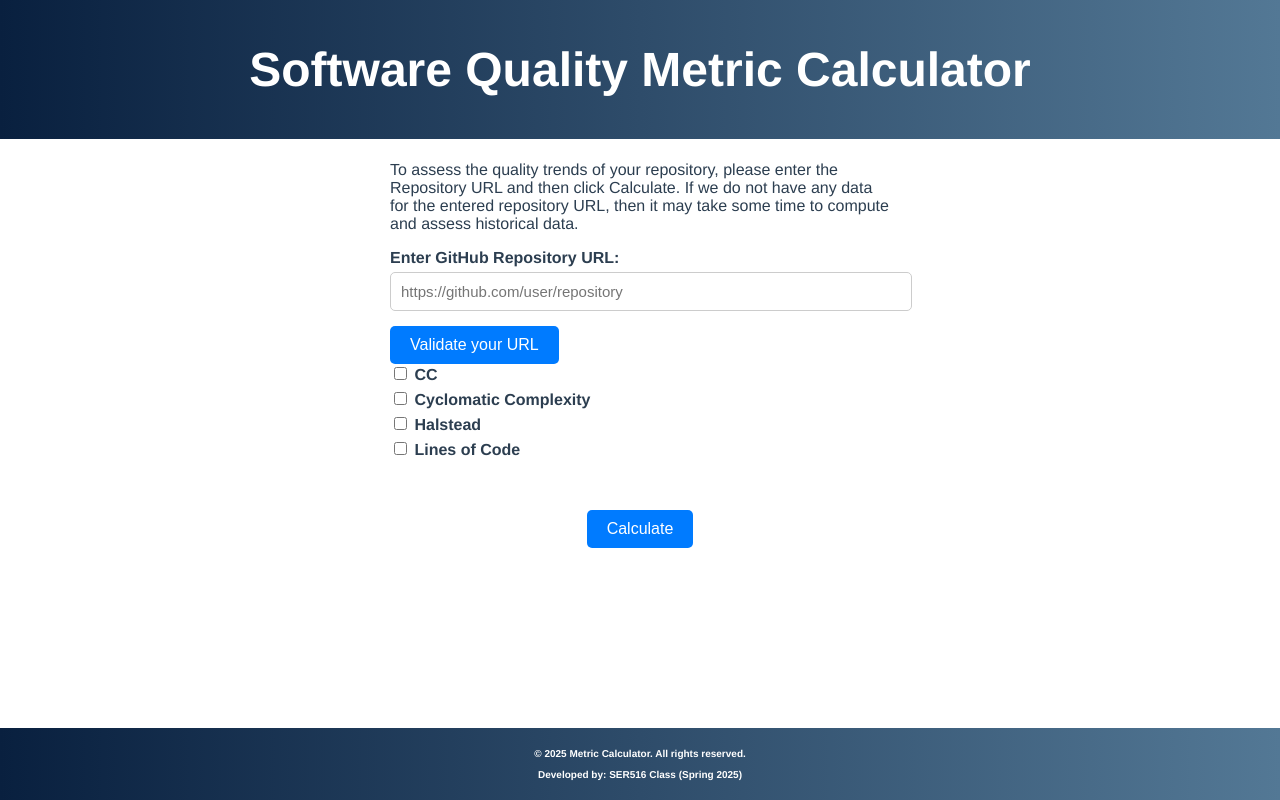
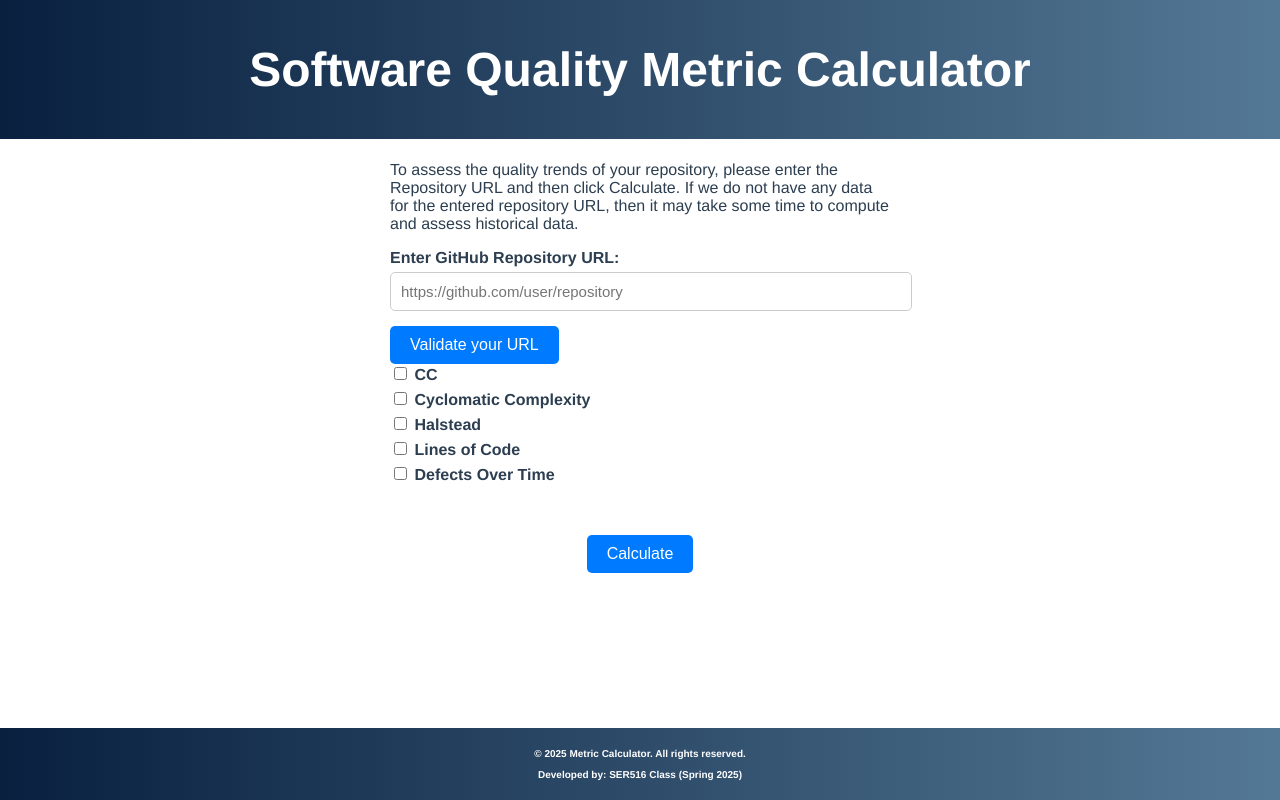
Before and after one commit to agarasia/SER516_Spring25_Teams_3_and_4_Frontend, a Vue app in the folder FrontEnd/: page / in a window 1280 px wide. Both pictures are taken after a click on the button "Calculator". Built offline with nearby package versions, Linux system fonts and the light colour scheme.

Commit message:
LOC and DOT integrated now

```diff
--- a/FrontEnd/src/components/HomeScreen.vue
+++ b/FrontEnd/src/components/HomeScreen.vue
@@ -22,6 +22,7 @@
                   <label><input type="checkbox" value="cyclo" v-model="selectedMetrics" @change="handleMetricChange" /> Cyclomatic Complexity</label>
                   <label><input type="checkbox" value="hal" v-model="selectedMetrics" @change="handleMetricChange" /> Halstead</label>
                   <label><input type="checkbox" value="loc" v-model="selectedMetrics" @change="handleMetricChange" /> Lines of Code</label>
+                  <label><input type="checkbox" value="defects-over-time" v-model="selectedMetrics" @change="handleMetricChange" /> Defects Over Time</label>
               </div>
           </div>
 
@@ -223,6 +224,32 @@ export default {
                           modified_lines: cc.data.modified_lines,
                           total_commits: cc.data.total_commits
                       }
+                  };
+              }
+
+              if (Array.isArray(group['defects-over-time']) && group['defects-over-time'].length) {
+
+                  const defects = group['defects-over-time'][0];
+                  transformed.DefectsOverTime = {
+                      timestamp: group['defects-over-time'].timestamp ?? Date.now(),
+                      data: {
+                          avg_time_to_close: defects.data.average_time_to_close,
+                          completed_issues: defects.data.completed_issues,
+                          defect_closure_rate_30d: defects.data.defect_closure_rate_last_30_days,
+                          defect_discovery_rate_30d: defects.data.defect_discovery_rate_last_30_days,
+                          open_issues: defects.data.open_issues,
+                          percent_completed: defects.data.percent_completed,
+                          total_issues: defects.data.total_issues
+                      }
+                  };
+              }
+
+              if (Array.isArray(group.loc) && group.loc.length) {
+                  const loc = group.loc[0];
+
+                  transformed.LOC = {
+                      timestamp: loc.timestamp ?? Date.now(),
+                      data: loc.data
                   };
               }
 
--- a/FrontEnd/src/components/OutputView.vue
+++ b/FrontEnd/src/components/OutputView.vue
@@ -140,6 +140,22 @@ export default {
             value: 'Cyclo',
             label: 'Cyclomatic Complexity',
             benchmarkKey: 'cyclo_benchmark',
+            currentKey: 'data',
+            historyKey: 'history',
+            classScoped: false
+       },
+       {
+            value: 'LOC',
+            label: 'Lines Of Code',
+            benchmarkKey: 'loc_benchmark',
+            currentKey: 'data',
+            historyKey: 'history',
+            classScoped: false
+       },
+       {
+            value: 'DefectsOverTime',
+            label: 'Defects Over Time',
+            benchmarkKey: 'defects_benchmark',
             currentKey: 'data',
             historyKey: 'history',
             classScoped: false
```
Lines whose indentation alone changed are shown as unchanged.
